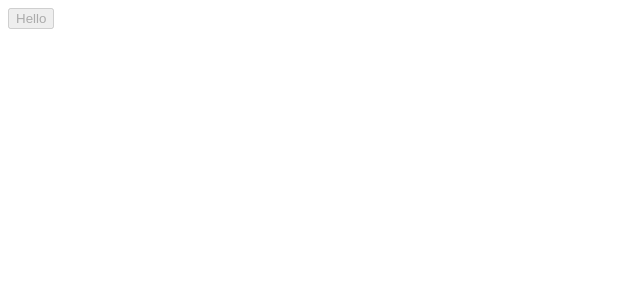
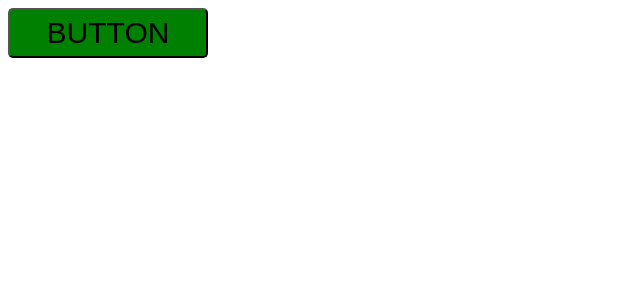
Before and after one commit to Wannacryy24/ReactComponents, a React (Vite) app: page / in a window 1280 px wide. Shown: the top 300 px of the page, without its empty margins (0-640 px from the left). Built offline with nearby package versions, Linux system fonts and the light colour scheme.

Commit message:
added click funtionality , added size , variant , color

```diff
--- a/src/App.jsx
+++ b/src/App.jsx
@@ -1,13 +1,23 @@
 import Button from "./Button"
 
 function App() {
+  const handleClick = () => {
+    console.log('button Clicked');
+  }
   return (
     <>
       <Button
-        Children='Hello'
         className='Button-first'
-        disabled={true}
-      />
+        // disabled={true}
+        variant='outlined'
+        onClick={handleClick}
+        color={'green'}
+        height={'50px'}
+        width={'200px'}
+        size={'30px'}
+      >
+        BUTTON
+      </Button>
     </>
   )
 }
--- /dev/null
+++ b/src/Button.css
@@ -0,0 +1,5 @@
+.outlined{
+    background-color: transparent;
+    border-color: black;
+    border-radius: 5px;
+}
--- a/src/Button.jsx
+++ b/src/Button.jsx
@@ -1,11 +1,17 @@
-import React, { Children } from 'react'
-
-export default function Button({Children,className,disabled}) {
+import React from 'react'
+import './Button.css'
+export default function Button({children,className,disabled,color,onClick,variant, height, width, size}) {
+    const buttonClass = `${className} ${variant?variant:""}`
   return (
     <button
-        className={className}
+        className={buttonClass}
         disabled={disabled}
-        >{Children}
+        onClick={onClick}
+        style={
+            {backgroundColor:color, height:height, width:width, fontSize:size}
+        }
+        >{children}
+
     </button>
   )
 }
```
